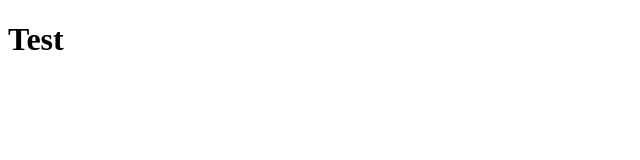
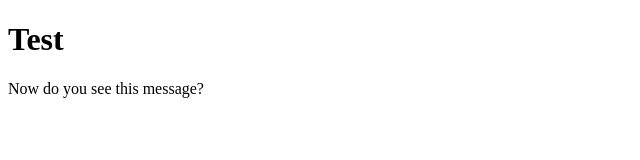
Before and after one commit to lucnguy6912/test, a plain HTML site: page index.html in a window 1280 px wide. Shown: the whole page, without its empty margins (0-640 px from the left). Drawn offline with Linux system fonts and the light colour scheme.

Commit message:
Update index.html

```diff
--- a/index.html
+++ b/index.html
@@ -7,5 +7,6 @@
 	</head>
 	<body>
 		<h1>Test</h1>
+		<p>Now do you see this message?</p>
 	</body>
 </html>
```
